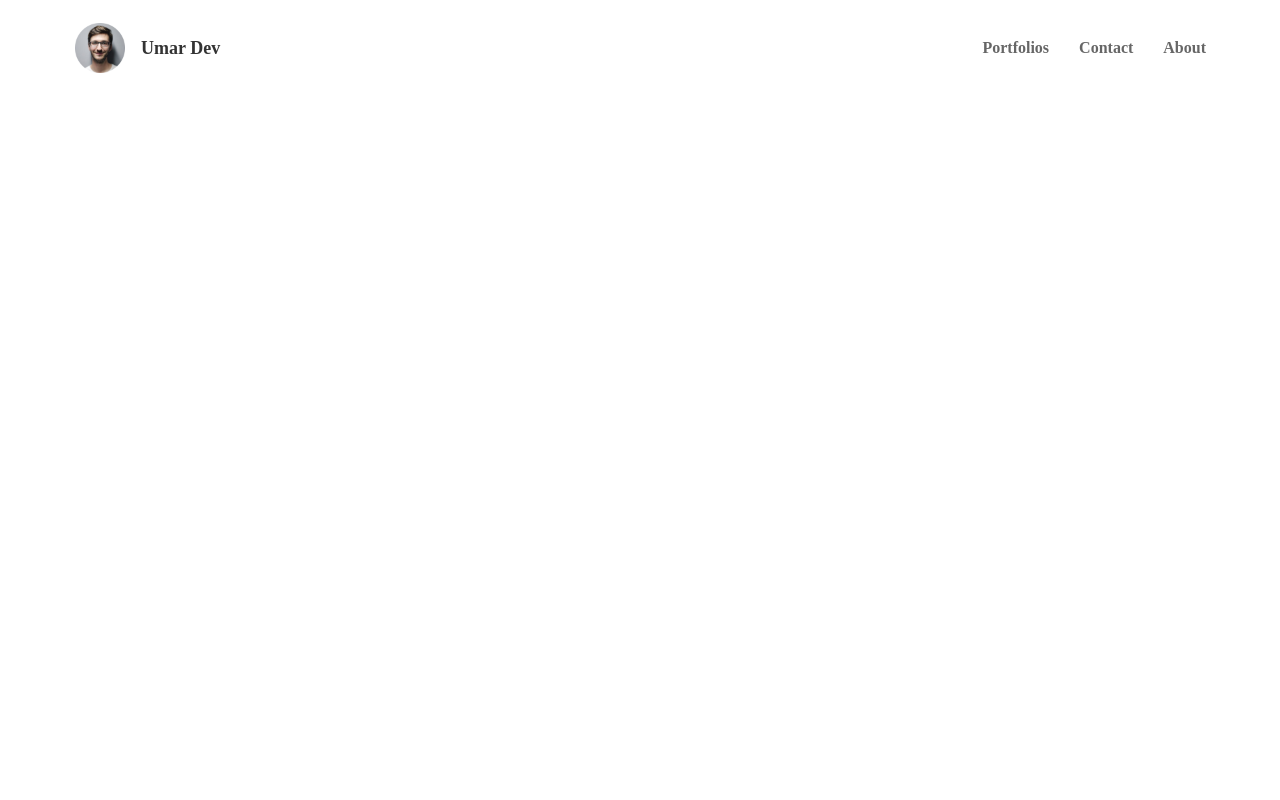
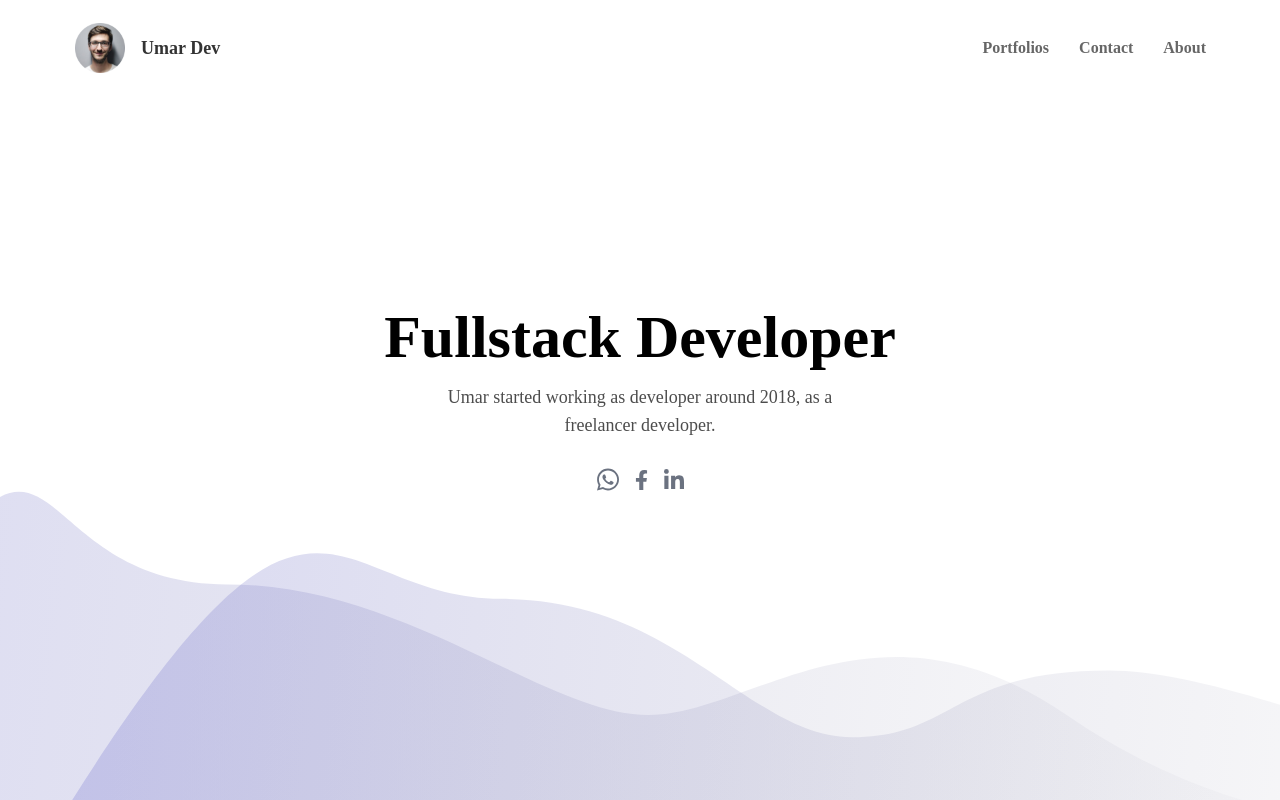
Before and after one commit to umardevid/umardevid.github.io, a React (Create React App) app: page / in a window 1280 px wide. Built offline with nearby package versions, Linux system fonts and the light colour scheme.

Commit message:
test home page

```diff
--- a/src/App.tsx
+++ b/src/App.tsx
@@ -1,11 +1,13 @@
 import React from 'react';
 import './App.css';
 import Header from './components/Header';
+import Hero from './components/Hero';
 
 const App: React.FC = () => {
   return (
     <div>
       <Header />
+      <Hero />
     </div>
   );
 };
--- a/src/components/Header.tsx
+++ b/src/components/Header.tsx
@@ -18,7 +18,7 @@ const Header: React.FC = () => {
 
       <button
         type="button"
-        className="text-black text-opacity-70 focus:outline-none outline-none hidden lg-max:inline-flex">
+        className="text-black text-opacity-50 focus:outline-none outline-none hidden lg-max:inline-flex px-2">
         <svg
           xmlns="http://www.w3.org/2000/svg"
           fill="currentColor"
@@ -28,7 +28,7 @@ const Header: React.FC = () => {
         </svg>
       </button>
 
-      <nav className="flex lg-max:w-full lg-max:absolute lg-max:top-full -mx-4 lg-max:shadow-md">
+      <nav className="flex lg-max:w-full lg-max:absolute lg-max:top-full -mx-4 lg-max:shadow-md lg-max:hidden">
         <ul className="w-full flex lg-max:flex-col">
           <li>
             <a
--- /dev/null
+++ b/src/components/Hero.tsx
@@ -0,0 +1,50 @@
+import React from 'react';
+
+const Hero: React.FC = () => {
+  return (
+    <div
+      className="flex justify-center items-center -mt-24 bg-hero-wave bg-no-repeat bg-bottom bg-contain"
+      style={{ height: '100vh' }}>
+      <div>
+        <h1 className="lg:text-6xl md-max:text-5xl md:text-6xl lg-max:text-center poppins font-bold px-4">
+          Fullstack Developer
+        </h1>
+        <p className="text-center text-lg ubuntu mt-4 font-medium text-black text-opacity-70 px-4">
+          Umar started working as developer around 2018, as a<br />
+          freelancer developer.
+        </p>
+        <div className="flex justify-center items-center text-gray-500 mt-7">
+          <a href="github.com" className="px-2">
+            <svg
+              xmlns="http://www.w3.org/2000/svg"
+              viewBox="0 0 448 512"
+              fill="currentColor"
+              width="22">
+              <path d="M380.9 97.1C339 55.1 283.2 32 223.9 32c-122.4 0-222 99.6-222 222 0 39.1 10.2 77.3 29.6 111L0 480l117.7-30.9c32.4 17.7 68.9 27 106.1 27h.1c122.3 0 224.1-99.6 224.1-222 0-59.3-25.2-115-67.1-157zm-157 341.6c-33.2 0-65.7-8.9-94-25.7l-6.7-4-69.8 18.3L72 359.2l-4.4-7c-18.5-29.4-28.2-63.3-28.2-98.2 0-101.7 82.8-184.5 184.6-184.5 49.3 0 95.6 19.2 130.4 54.1 34.8 34.9 56.2 81.2 56.1 130.5 0 101.8-84.9 184.6-186.6 184.6zm101.2-138.2c-5.5-2.8-32.8-16.2-37.9-18-5.1-1.9-8.8-2.8-12.5 2.8-3.7 5.6-14.3 18-17.6 21.8-3.2 3.7-6.5 4.2-12 1.4-32.6-16.3-54-29.1-75.5-66-5.7-9.8 5.7-9.1 16.3-30.3 1.8-3.7.9-6.9-.5-9.7-1.4-2.8-12.5-30.1-17.1-41.2-4.5-10.8-9.1-9.3-12.5-9.5-3.2-.2-6.9-.2-10.6-.2-3.7 0-9.7 1.4-14.8 6.9-5.1 5.6-19.4 19-19.4 46.3 0 27.3 19.9 53.7 22.6 57.4 2.8 3.7 39.1 59.7 94.8 83.8 35.2 15.2 49 16.5 66.6 13.9 10.7-1.6 32.8-13.4 37.4-26.4 4.6-13 4.6-24.1 3.2-26.4-1.3-2.5-5-3.9-10.5-6.6z" />
+            </svg>
+          </a>
+          <a href="facebook.com" className="px-2">
+            <svg
+              xmlns="http://www.w3.org/2000/svg"
+              viewBox="0 0 320 512"
+              fill="currentColor"
+              width="13">
+              <path d="M279.14 288l14.22-92.66h-88.91v-60.13c0-25.35 12.42-50.06 52.24-50.06h40.42V6.26S260.43 0 225.36 0c-73.22 0-121.08 44.38-121.08 124.72v70.62H22.89V288h81.39v224h100.17V288z" />
+            </svg>
+          </a>
+          <a href="linkedin.com" className="px-2">
+            <svg
+              xmlns="http://www.w3.org/2000/svg"
+              viewBox="0 0 448 512"
+              fill="currentColor"
+              width="20">
+              <path d="M100.28 448H7.4V148.9h92.88zM53.79 108.1C24.09 108.1 0 83.5 0 53.8a53.79 53.79 0 0 1 107.58 0c0 29.7-24.1 54.3-53.79 54.3zM447.9 448h-92.68V302.4c0-34.7-.7-79.2-48.29-79.2-48.29 0-55.69 37.7-55.69 76.7V448h-92.78V148.9h89.08v40.8h1.3c12.4-23.5 42.69-48.3 87.88-48.3 94 0 111.28 61.9 111.28 142.3V448z" />
+            </svg>
+          </a>
+        </div>
+      </div>
+    </div>
+  );
+};
+
+export default Hero;
--- a/src/styles/index.css
+++ b/src/styles/index.css
@@ -5,3 +5,11 @@
 .poppins {
   font-family: 'Poppins';
 }
+
+.comfortaa {
+  font-family: 'Comfortaa';
+}
+
+.ubuntu {
+  font-family: 'Ubuntu';
+}
--- a/tailwind.config.js
+++ b/tailwind.config.js
@@ -26,6 +26,9 @@ module.exports = {
         'sm-max': { max: '639px' },
         // => @media (max-width: 639px) { ... }
       },
+      backgroundImage: (theme) => ({
+        'hero-wave': "url('../assets/images/components/wave.svg')",
+      }),
     },
   },
   variants: {
```
Also changed, not shown: public/assets/components/wave.svg (added), src/assets/images/components/wave.svg (added).
